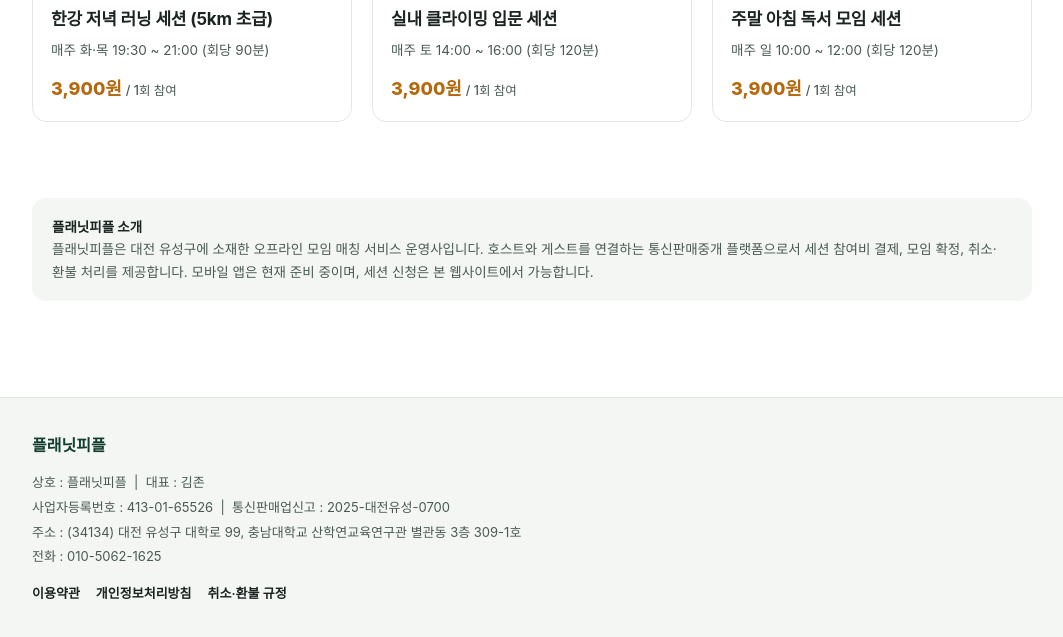
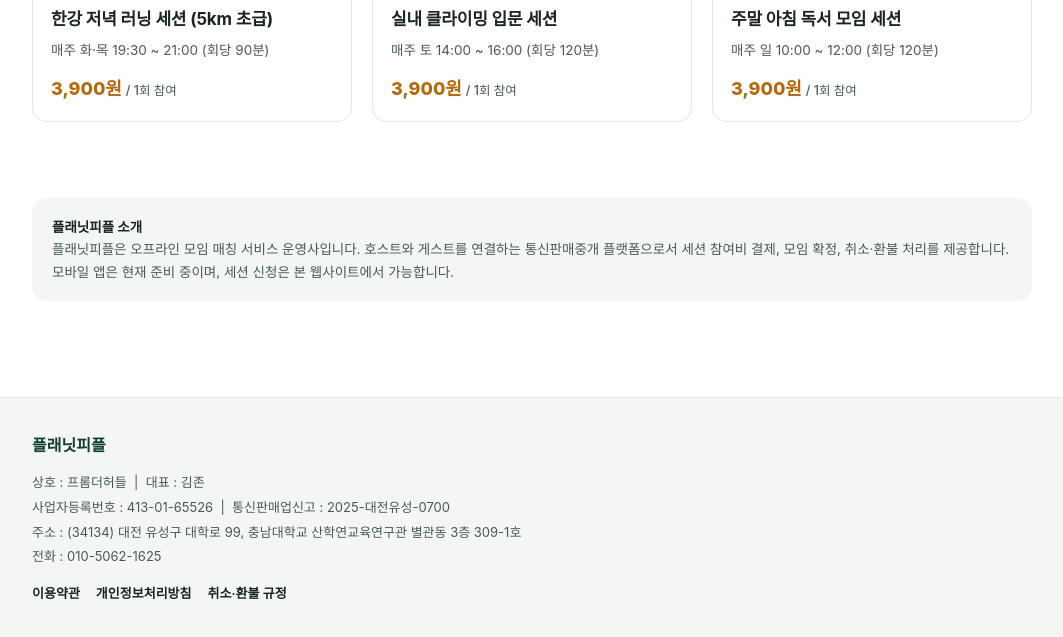
Before and after one commit to smart-tour-platform/planet2536-site, a plain HTML site: page index.html in a window 1280 px wide. Shown: the part 1243-1880 px from the top of the page, without its empty margins (108-1171 px from the left). Drawn offline with Linux system fonts and the light colour scheme; a web font is replaced by a local one.

Commit message:
fix: 사업자 상호 프롬더허들 복원 및 플래닛피플 소개 문구 수정

```diff
--- a/assets/common.js
+++ b/assets/common.js
@@ -12,7 +12,7 @@ document.addEventListener("DOMContentLoaded", () => {
   <footer><div class="wrap">
     <div class="f-brand">플래닛피플</div>
     <div class="f-info">
-      상호 : 플래닛피플 &nbsp;|&nbsp; 대표 : 김존<br>
+      상호 : 프롬더허들 &nbsp;|&nbsp; 대표 : 김존<br>
       사업자등록번호 : 413-01-65526 &nbsp;|&nbsp; 통신판매업신고 : 2025-대전유성-0700<br>
       주소 : (34134) 대전 유성구 대학로 99, 충남대학교 산학연교육연구관 별관동 3층 309-1호<br>
       전화 : 010-5062-1625
--- a/index.html
+++ b/index.html
@@ -29,7 +29,7 @@
   <section style="padding-top:0"><div class="wrap">
     <div class="notice">
       <b>플래닛피플 소개</b><br>
-      플래닛피플은 대전 유성구에 소재한 오프라인 모임 매칭 서비스 운영사입니다. 호스트와 게스트를 연결하는 통신판매중개 플랫폼으로서 세션 참여비 결제, 모임 확정, 취소·환불 처리를 제공합니다. 모바일 앱은 현재 준비 중이며, 세션 신청은 본 웹사이트에서 가능합니다.
+      플래닛피플은 오프라인 모임 매칭 서비스 운영사입니다. 호스트와 게스트를 연결하는 통신판매중개 플랫폼으로서 세션 참여비 결제, 모임 확정, 취소·환불 처리를 제공합니다. 모바일 앱은 현재 준비 중이며, 세션 신청은 본 웹사이트에서 가능합니다.
     </div>
   </div></section>
 </main>
```
